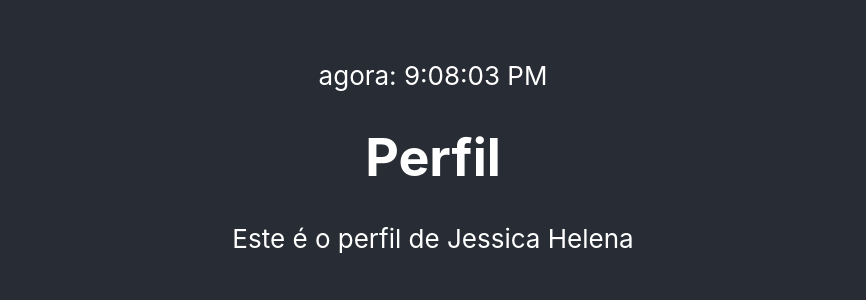
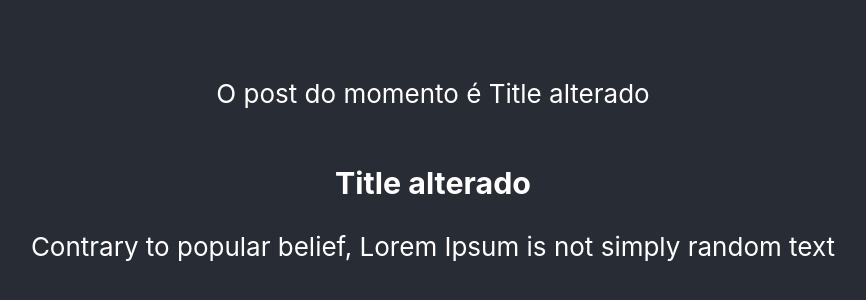
Before and after one commit to JotaPrimo/erjs, a React (Create React App) app: page / in a window 1280 px wide. Shown: the part 230-530 px from the top of the page, without its empty margins (207-1073 px from the left). Built offline with nearby package versions, Linux system fonts and the light colour scheme.

Commit message:
2.15. Como funcionam as props dentro do React

```diff
--- a/src/App.tsx
+++ b/src/App.tsx
@@ -1,13 +1,29 @@
+import { useState } from 'react';
 import './App.css';
-import Clock from './components/Clock';
-import Person from './components/Person';
+import Post from './components/Post';
+import Sidebar from './components/Sidebar';
+
 
 function App() {
+
+  const [post, setPost] = useState({
+    title: 'Jogão de bola',
+    content: 'It is a long established fact that a reader will be distracted'
+  });
+
+  // alterando valor do state
+  setTimeout(() => {
+    setPost({
+      title: 'Title alterado',
+      content: 'Contrary to popular belief, Lorem Ipsum is not simply random text'
+    })
+  }, 2000)
+
   return (
     <div className="App">
       <header className="App-header">
-        <Clock />
-        <Person />
+         <Sidebar post={post} />
+         <Post post={post} />
       </header>
     </div>
   );
--- /dev/null
+++ b/src/components/Post.tsx
@@ -0,0 +1,33 @@
+export type PostObject = {
+    title: string,
+    content: string
+}
+
+interface PostProps {
+    post: PostObject,
+    totalComments?: number
+}
+
+
+/**
+ * Props é convenção, poderia ser qualquer coisa como nome
+ */
+function Post(props: PostProps) {
+
+    console.log("post renderizado")
+    return (
+        <div>
+            <h3>{props.post.title}</h3>
+            <p>{props.post.content}</p>
+
+            {
+                props.totalComments &&
+                <span>
+                    Comentários: {props.totalComments}
+                </span>
+            }
+        </div>
+     );
+}
+
+export default Post;
--- /dev/null
+++ b/src/components/Sidebar.tsx
@@ -0,0 +1,15 @@
+import { PostObject } from "./Post";
+
+interface SidebarProps {
+    post: PostObject
+}
+
+function Sidebar(props: SidebarProps) {
+    return (
+        <div>
+          <p>O post do momento é {props.post.title}</p>
+        </div>
+     );
+}
+
+export default Sidebar;
```
